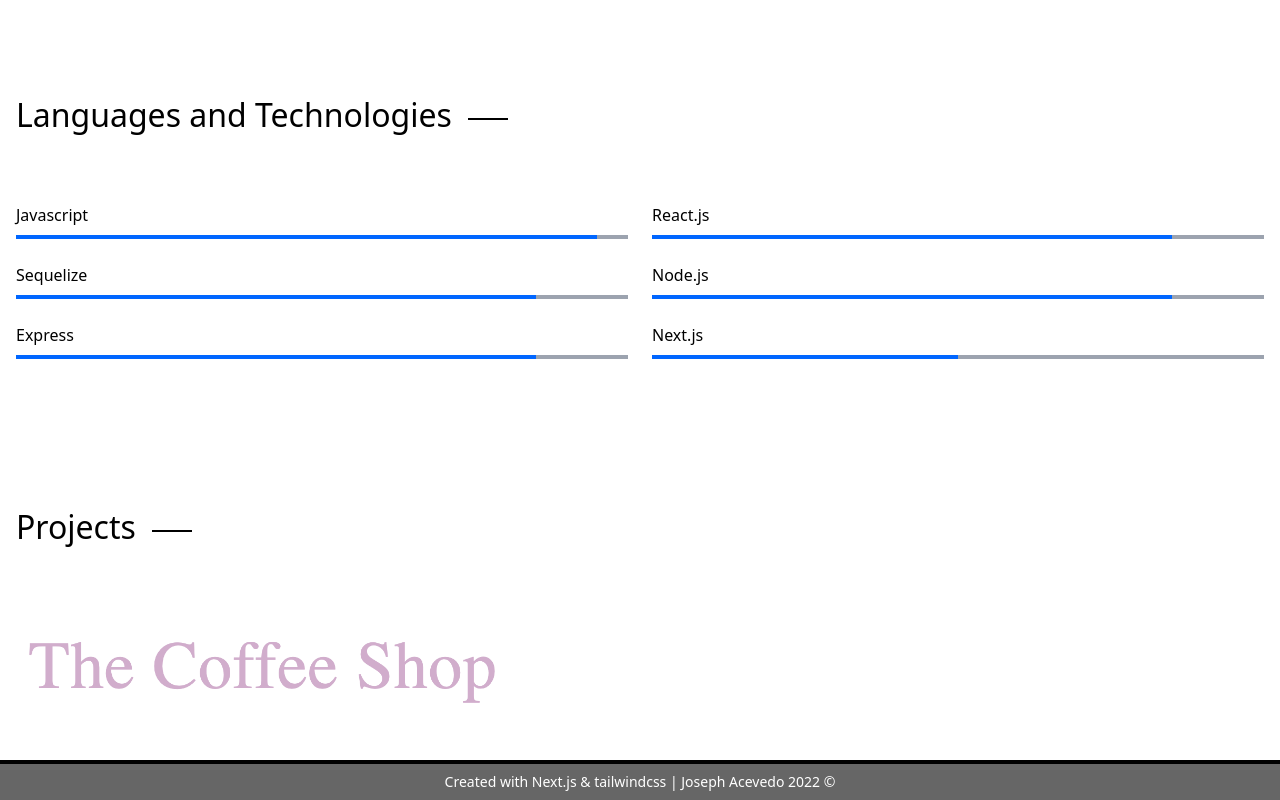
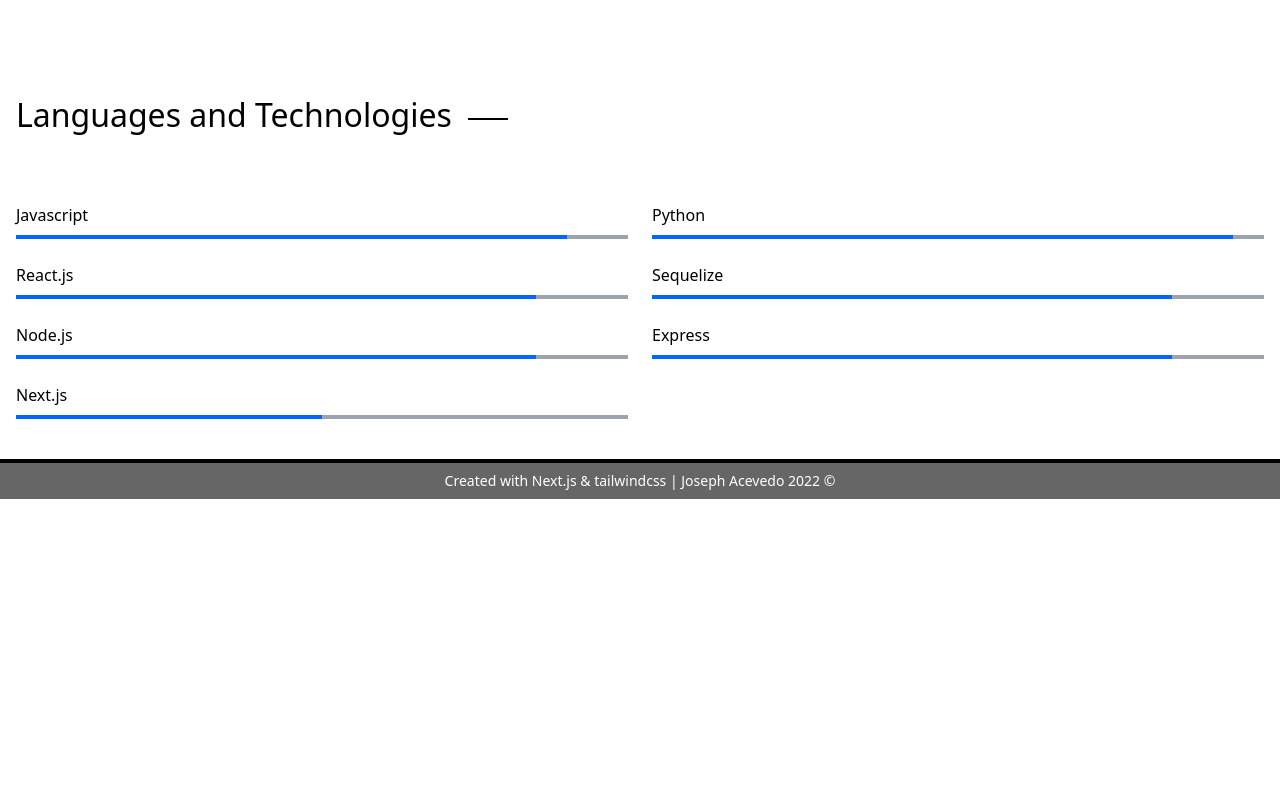
Before and after one commit to joeyacevedo/personal-portfolio-v2, a Next.js app: page / in a window 1280 px wide. Shown: the part 1573-2373 px from the top of the page. After the commit the page ends 2072 px from the top, so only its background shows below. Built offline with nearby package versions, Linux system fonts and the light colour scheme.

Commit message:
updated project section and skills

```diff
--- a/components/Skill.js
+++ b/components/Skill.js
@@ -9,6 +9,13 @@ const Skill = () => {
       <div className="grid grid-cols-1 md:grid-cols-2 gap-6">
         <div>
           <p>Javascript</p>
+          <div className="relative bg-gray-400 h-[4px] mt-2">
+            <div className="bg-[#0066ff] absolute h-[4px] w-[90%]"></div>
+          </div>
+        </div>
+
+        <div>
+          <p>Python</p>
           <div className="relative bg-gray-400 h-[4px] mt-2">
             <div className="bg-[#0066ff] absolute h-[4px] w-[95%]"></div>
           </div>
--- a/pages/index.js
+++ b/pages/index.js
@@ -35,9 +35,6 @@ export default function Home() {
           <About />
         </a>
         <Skill />
-        <a id="project">
-          <Projects />
-        </a>
       </main>
 
       <footer>
```
